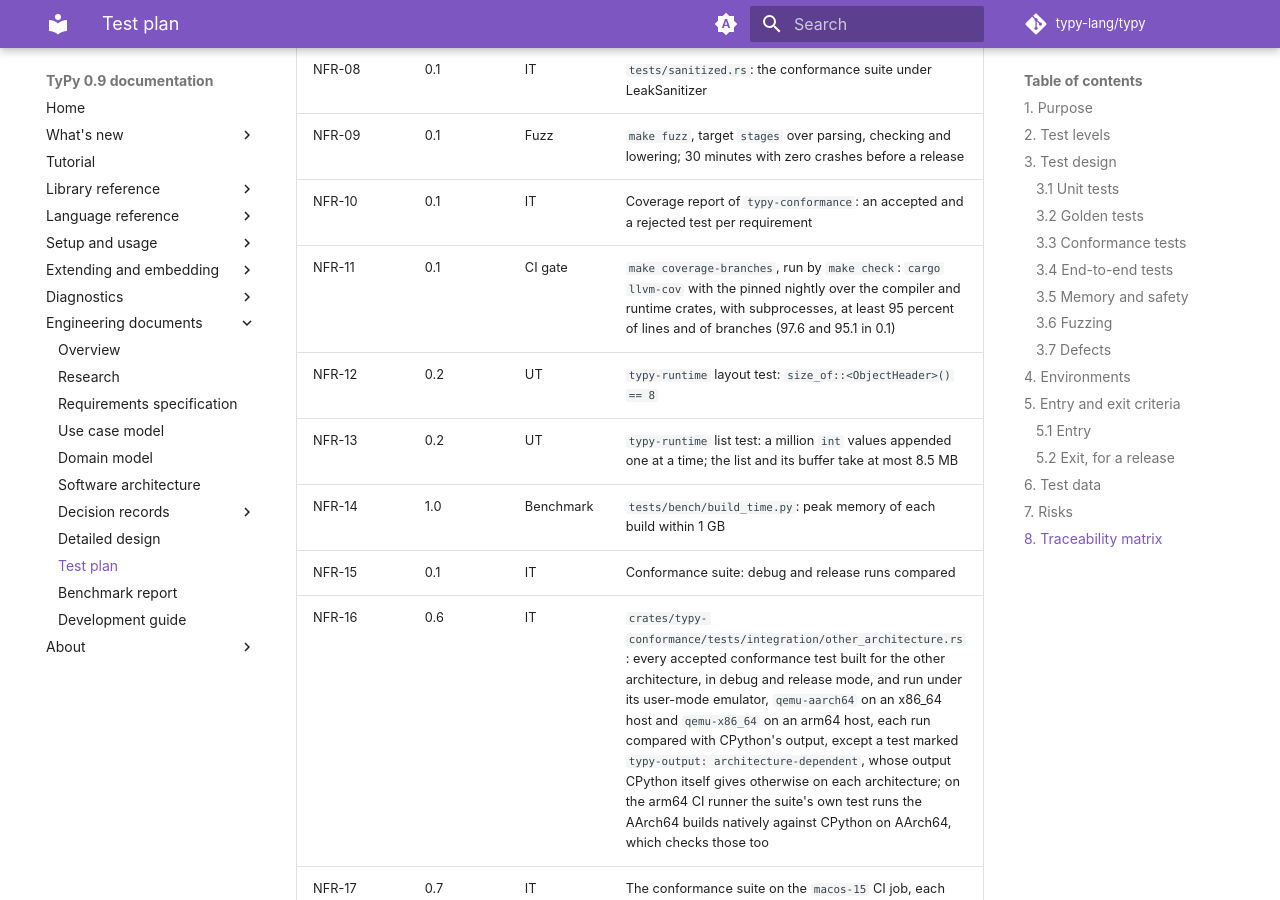
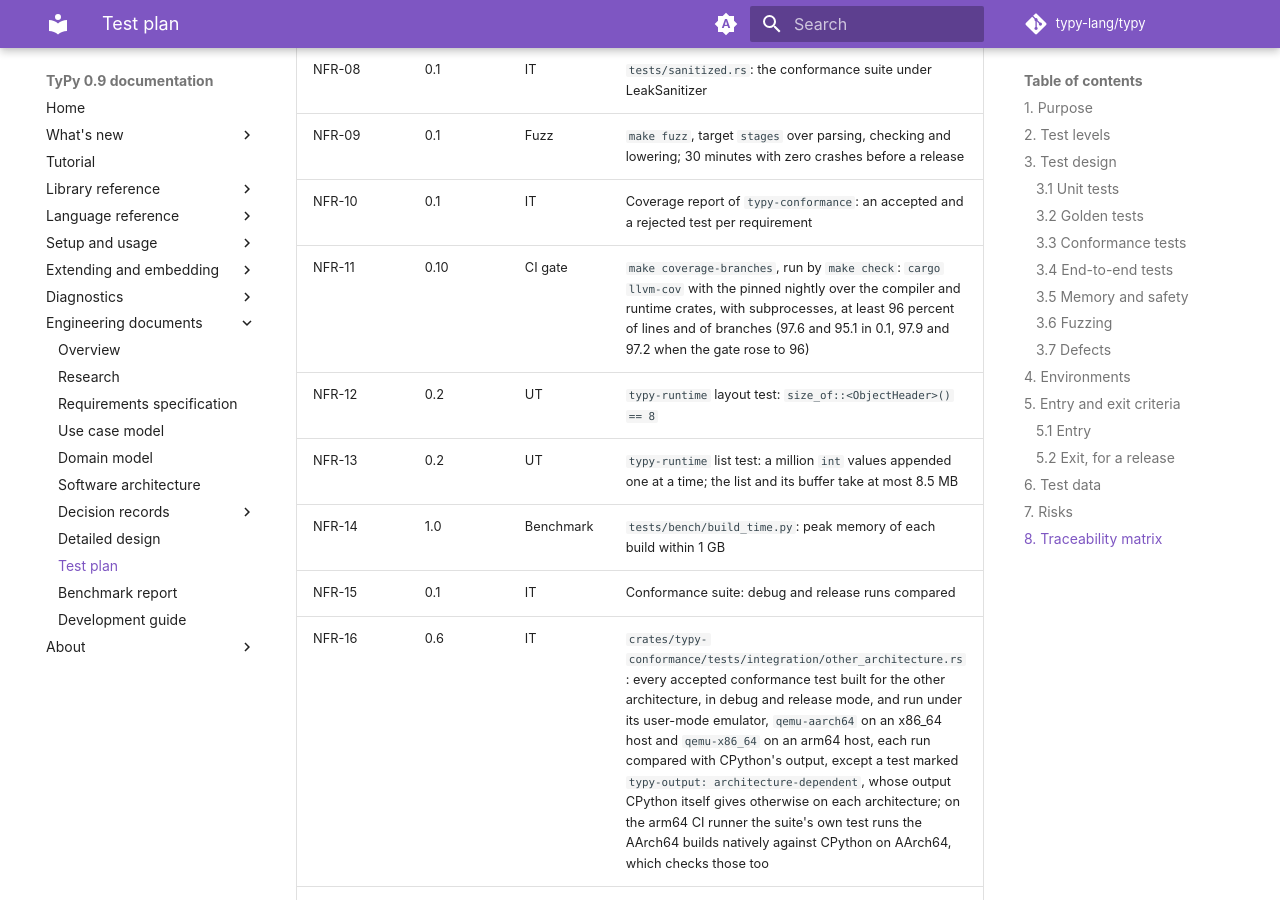
Before and after one commit to typy-lang/typy, an MkDocs documentation site: the page built from docs/testing/test-plan.md, in a window 1280 px wide and 900 px high, scrolled down 28689 px. Built offline with MkDocs 1.6.1 and Material for MkDocs 9.7.7, drawn with Linux system fonts in a browser that asks for light colours; comment, search, counter and statistics services are not loaded; some of the changed text lies outside the part shown.

Commit message:
Raise the coverage gate to 96 percent

```diff
--- a/docs/testing/test-plan.md
+++ b/docs/testing/test-plan.md
@@ -229,7 +229,7 @@ A release ships when all of these hold:
    release.
 2. Every S or C requirement of the release passes, or the specification
    moves it to a later release, saying so.
-3. Line and branch coverage is at least 95 percent (NFR-11).
+3. Line and branch coverage is at least 96 percent (NFR-11).
 4. The sanitizer and Miri runs report nothing (NFR-07, NFR-08).
 5. Fuzzing has run 30 minutes with no new crash (NFR-09).
 6. Every numbered non-functional requirement whose release has been reached
@@ -557,7 +557,7 @@ that the specification does not define.
 | NFR-08 | 0.1 | IT | `tests/sanitized.rs`: the conformance suite under LeakSanitizer |
 | NFR-09 | 0.1 | Fuzz | `make fuzz`, target `stages` over parsing, checking and lowering; 30 minutes with zero crashes before a release |
 | NFR-10 | 0.1 | IT | Coverage report of `typy-conformance`: an accepted and a rejected test per requirement |
-| NFR-11 | 0.1 | CI gate | `make coverage-branches`, run by `make check`: `cargo llvm-cov` with the pinned nightly over the compiler and runtime crates, with subprocesses, at least 95 percent of lines and of branches (97.6 and 95.1 in 0.1) |
+| NFR-11 | 0.10 | CI gate | `make coverage-branches`, run by `make check`: `cargo llvm-cov` with the pinned nightly over the compiler and runtime crates, with subprocesses, at least 96 percent of lines and of branches (97.6 and 95.1 in 0.1, 97.9 and 97.2 when the gate rose to 96) |
 | NFR-12 | 0.2 | UT | `typy-runtime` layout test: `size_of::<ObjectHeader>() == 8` |
 | NFR-13 | 0.2 | UT | `typy-runtime` list test: a million `int` values appended one at a time; the list and its buffer take at most 8.5 MB |
 | NFR-14 | 1.0 | Benchmark | `tests/bench/build_time.py`: peak memory of each build within 1 GB |
```
Also changed, not shown: other parts of docs/testing/test-plan.md (+1 -1 lines), docs/design/detailed-design.md (+2 -2 lines), docs/development/development-guide.md (+3 -3 lines), docs/requirements/srs.md (+2 -2 lines), 2 other files.
